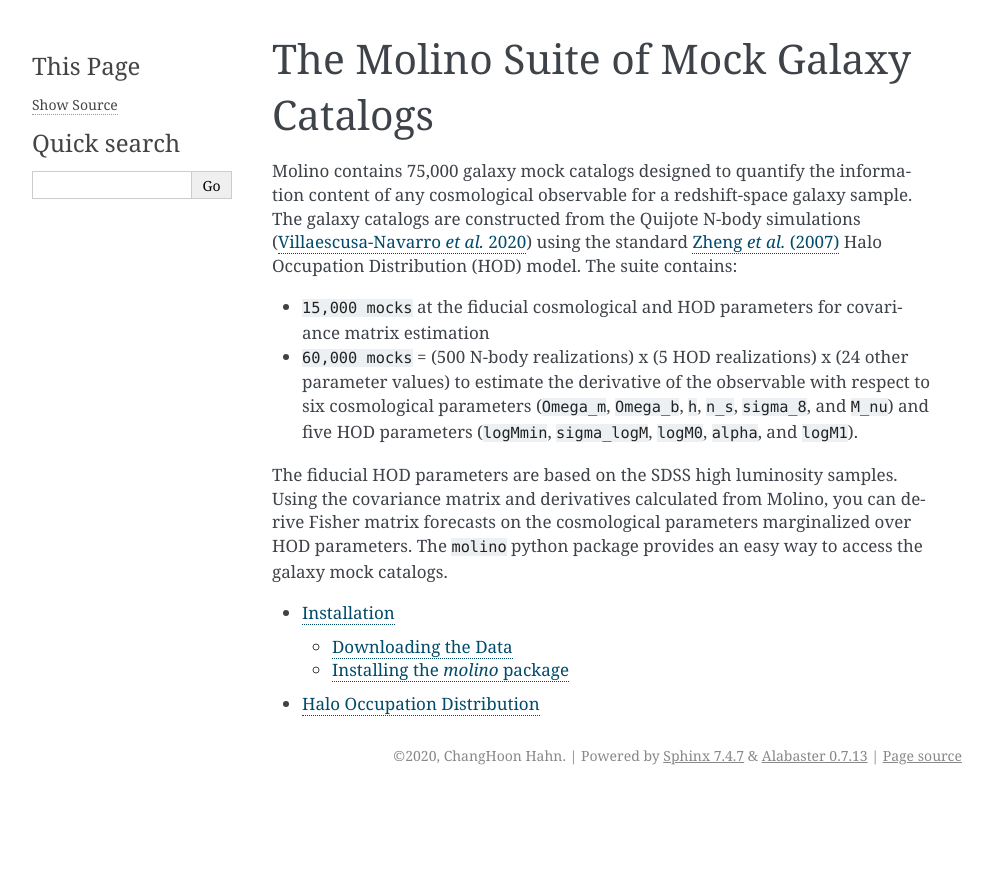
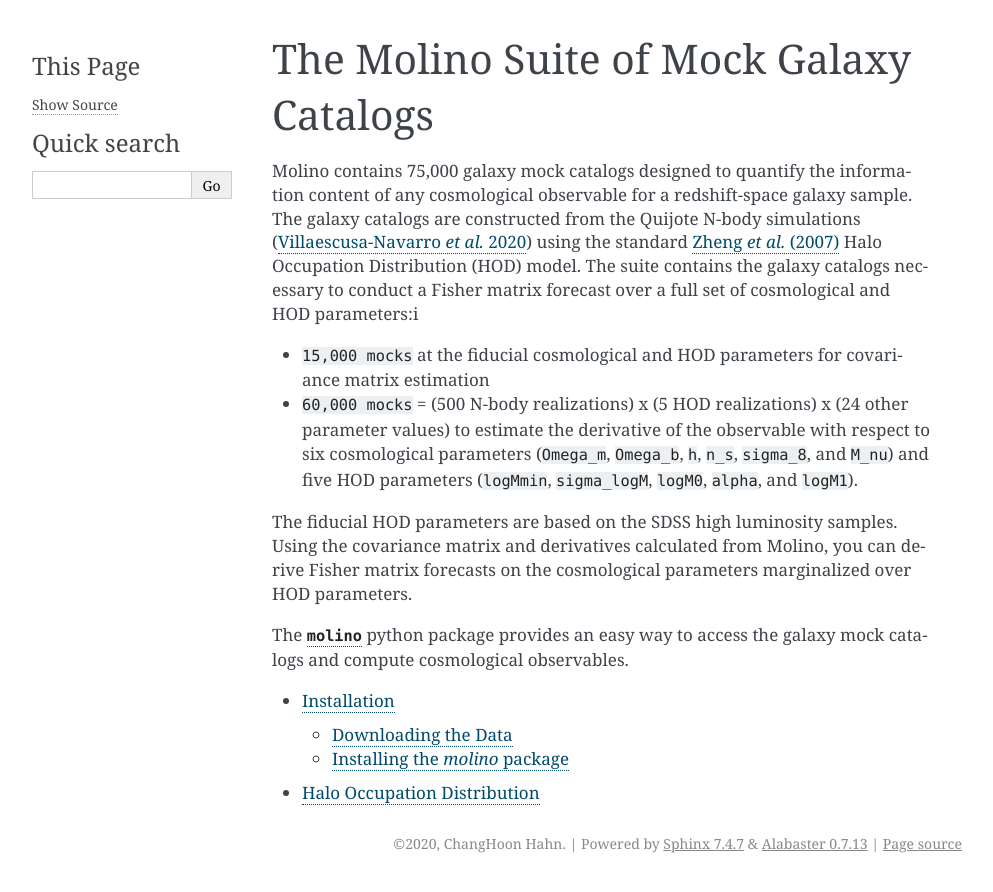
Before and after one commit to changhoonhahn/molino, a Sphinx documentation site: the page built from docs/index.rst, in a window 1280 px wide. Shown: the top 892 px of the page, without its empty margins (148-1141 px from the left). Built offline with Sphinx 7.4.7, drawn with Linux system fonts in a browser that asks for light colours.

```diff
--- a/docs/index.rst
+++ b/docs/index.rst
@@ -10,7 +10,8 @@ the information content of any cosmological observable for a
 redshift-space galaxy sample. The galaxy catalogs are constructed
 from the Quijote N-body simulations (|text1|_) using the standard
 |zheng|_ Halo Occupation Distribution (HOD) model. The suite
-contains:
+contains the galaxy catalogs necessary to conduct a Fisher matrix
+forecast over a full set of cosmological and HOD parameters:i
 
 .. _text1: https://ui.adsabs.harvard.edu/abs/2020ApJS..250....2V/abstract/
 .. |text1| replace:: Villaescusa-Navarro *et al.* 2020
@@ -29,8 +30,15 @@ contains:
 The fiducial HOD parameters are based on the SDSS high luminosity samples.
 Using the covariance matrix and derivatives calculated from Molino,
 you can derive Fisher matrix forecasts on the cosmological parameters
-marginalized over HOD parameters. The ``molino`` python package
-provides an easy way to access the galaxy mock catalogs.
+marginalized over HOD parameters.
+
+
+The |molino|_ python package provides an easy way to access the galaxy mock
+catalogs and compute cosmological observables.
+
+
+.. _molino: https://github.com/changhoonhahn/molino/
+.. |molino| replace:: ``molino``
 
 
 .. toctree::
```
